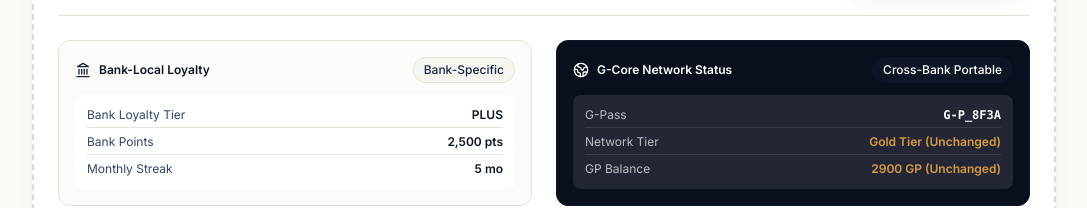
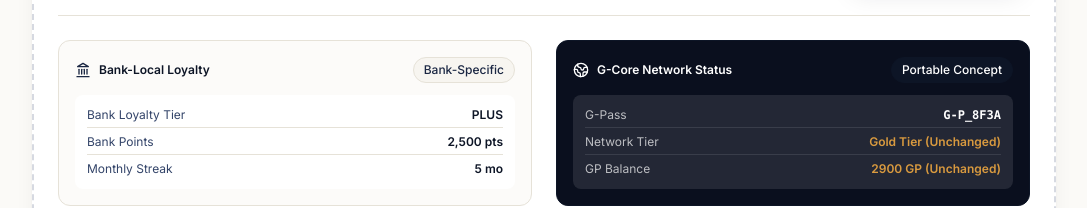
Before and after one commit to kantimohanthy/5-merit-loyalty-mvp, a Next.js app: page /ecosystem/passport in a window 1280 px wide. Shown: the part 866-1074 px from the top of the page, without its empty margins (96-1183 px from the left). Built offline with nearby package versions, Linux system fonts and the light colour scheme.

Commit message:
docs: tighten engineering claims and fix README links

```diff
--- a/app/ecosystem/passport/page.tsx
+++ b/app/ecosystem/passport/page.tsx
@@ -228,7 +228,7 @@ export default function EcosystemPassportPage() {
                 <span className={`font-semibold text-xs ${switchedBank ? "text-positive-950" : "text-white"}`}>G-Core Network Status</span>
               </div>
               <Pill tone={switchedBank ? "positive" : "navy"}>
-                {switchedBank ? "Survived Untouched!" : "Cross-Bank Portable"}
+                {switchedBank ? "Survived Untouched!" : "Portable Concept"}
               </Pill>
             </div>
             <div className={`mt-3 space-y-1.5 rounded-lg p-3 text-xs ${switchedBank ? "bg-white text-navy-900" : "bg-white/10 text-white"}`}>
```
Also changed, not shown: 2 other files (tests, documents, lock files or other folders).
